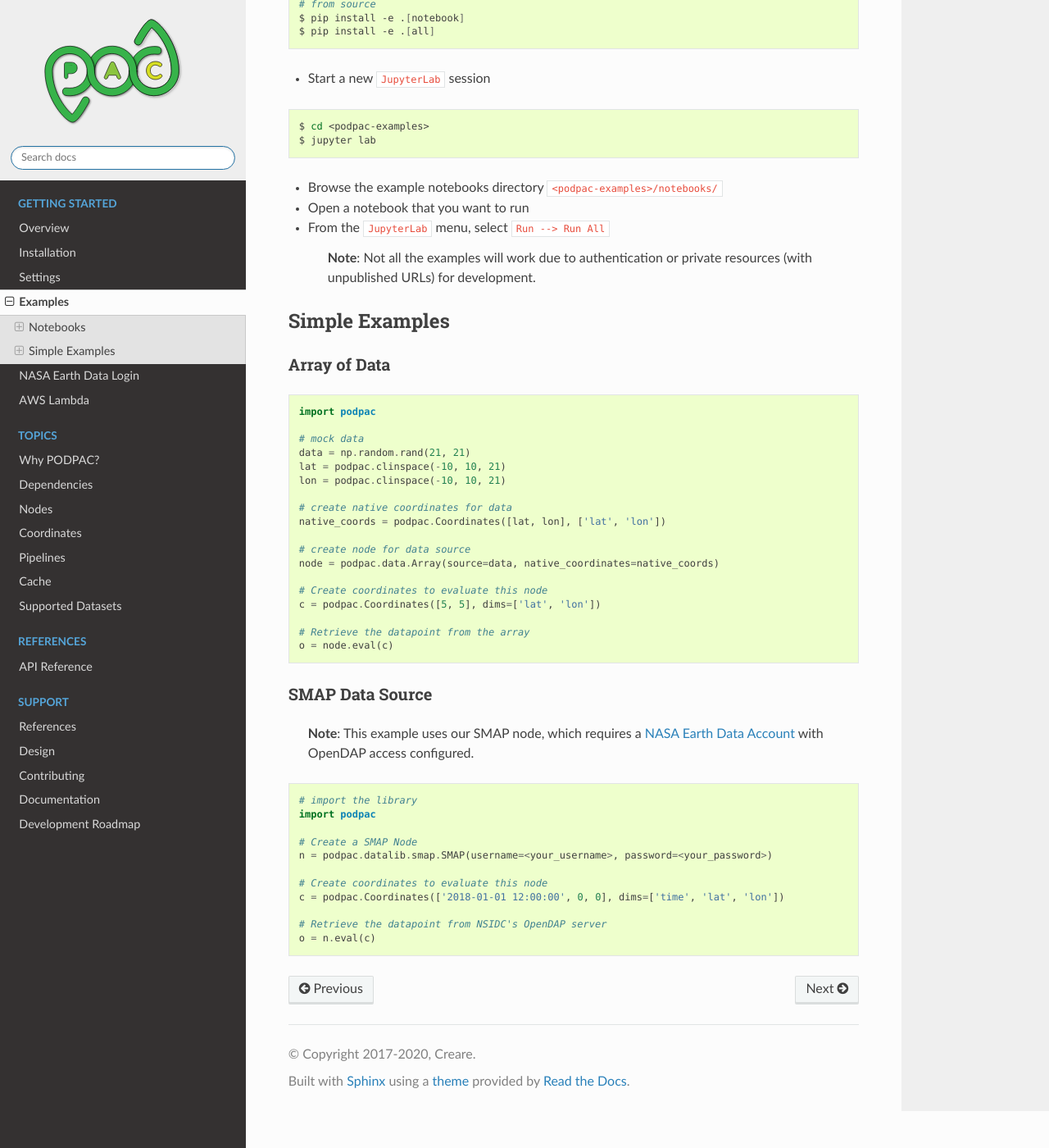
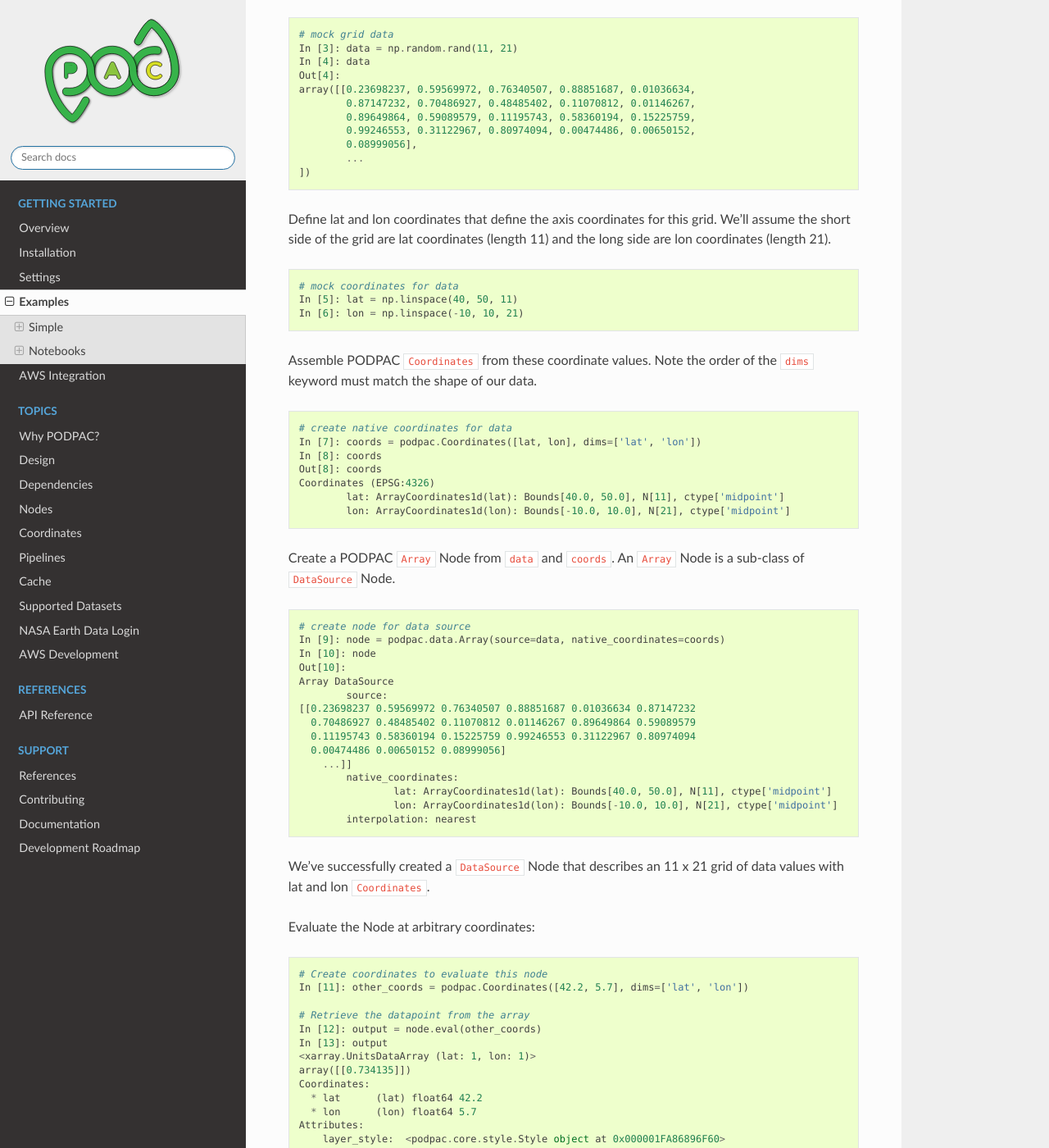
Before and after one commit to creare-com/podpac, a Sphinx documentation site: the page built from doc/source/examples.rst, in a window 1280 px wide and 1400 px high, scrolled down 852 px. Shown: the whole window at 82% size. Built offline with Sphinx 7.4.7 and the Read the Docs theme 2.0.0, drawn with Linux system fonts in a browser that asks for light colours; pages that are not in the unit, such as notebooks, are missing from menus; some of the changed text lies outside the part shown.

Commit message:
DOC: closing up for merge

```diff
--- a/doc/source/examples.rst
+++ b/doc/source/examples.rst
@@ -1,43 +1,179 @@
 Examples
 ========
 
-PODPAC examples are distributed as `example Jupyter
-notebooks <https://github.com/creare-com/podpac_examples/tree/master/notebooks>`__
-hosted in the creare-com/podpac-examples repository. Github will render
-most of these notebooks for you, showing the expected outputs.
+The documents provides examples for the core functionality of PODPAC as `Simple Tutorials <#simple>`_ and `interactive Jupyter Notebooks <#notebooks>`_.
 
-See `Supported Datasets <datasets.html>`__ for links to specific dataset
-examples in the repository.
+See `Supported Datasets <datasets.html>`_ for links to specific dataset examples in the repository.
+
+
+Simple
+------
+
+To follow along, open a Python interpreter or Jupyter notebook in the Python environment where PODPAC is installed.
+
+.. code:: bash
+
+    # activate the PODPAC environment, using anaconda
+    $ conda activate podpac
+
+    # open jupyter lab
+    $ jupyter lab
+
+    # or start a ipython interpreter
+    $ ipython
+
+
+Array of Data
+~~~~~~~~~~~~~
+
+This example builds a ``DataSource`` Node for data values located on a 11 x 21 *lat* x *lon* grid.
+
+In the Python interpreter of Jupyter notebook, import ``podpac`` and ``numpy`` as ``np``:
+
+.. code:: python
+
+    In [1]: import podpac
+    In [2]: import numpy as np
+
+
+Define a matrix (``np.ndarray``) of data values on a 11 x 21 grid using ``numpy``:
+
+.. code:: python
+
+    # mock grid data
+    In [3]: data = np.random.rand(11, 21)
+    In [4]: data
+    Out[4]:
+    array([[0.23698237, 0.59569972, 0.76340507, 0.88851687, 0.01036634,
+            0.87147232, 0.70486927, 0.48485402, 0.11070812, 0.01146267,
+            0.89649864, 0.59089579, 0.11195743, 0.58360194, 0.15225759,
+            0.99246553, 0.31122967, 0.80974094, 0.00474486, 0.00650152,
+            0.08999056],
+            ...
+    ])
+
+
+Define lat and lon coordinates that define the axis coordinates for this grid.
+We'll assume the short side of the grid are lat coordinates (length 11) and the long side are lon coordinates (length 21).
+
+.. code:: python
+
+    # mock coordinates for data
+    In [5]: lat = np.linspace(40, 50, 11)
+    In [6]: lon = np.linspace(-10, 10, 21)
+
+Assemble PODPAC ``Coordinates`` from these coordinate values.
+Note the order of the ``dims`` keyword must match the shape of our data.
+
+.. code:: python
+
+    # create native coordinates for data
+    In [7]: coords = podpac.Coordinates([lat, lon], dims=['lat', 'lon'])
+    In [8]: coords
+    Out[8]: coords
+    Coordinates (EPSG:4326)
+            lat: ArrayCoordinates1d(lat): Bounds[40.0, 50.0], N[11], ctype['midpoint']
+            lon: ArrayCoordinates1d(lon): Bounds[-10.0, 10.0], N[21], ctype['midpoint']
+
+Create a PODPAC ``Array`` Node from ``data`` and ``coords``.
+An ``Array`` Node is a sub-class of ``DataSource`` Node.
+
+.. code:: python
+
+    # create node for data source
+    In [9]: node = podpac.data.Array(source=data, native_coordinates=coords)
+    In [10]: node
+    Out[10]:
+    Array DataSource
+            source:
+    [[0.23698237 0.59569972 0.76340507 0.88851687 0.01036634 0.87147232
+      0.70486927 0.48485402 0.11070812 0.01146267 0.89649864 0.59089579
+      0.11195743 0.58360194 0.15225759 0.99246553 0.31122967 0.80974094
+      0.00474486 0.00650152 0.08999056]
+        ...]]
+            native_coordinates:
+                    lat: ArrayCoordinates1d(lat): Bounds[40.0, 50.0], N[11], ctype['midpoint']
+                    lon: ArrayCoordinates1d(lon): Bounds[-10.0, 10.0], N[21], ctype['midpoint']
+            interpolation: nearest
+
+We've successfully created a ``DataSource`` Node that describes an 11 x 21 grid of data values with lat and lon ``Coordinates``.
+
+Evaluate the Node at arbitrary coordinates:
+
+.. code:: python
+
+    # Create coordinates to evaluate this node
+    In [11]: other_coords = podpac.Coordinates([42.2, 5.7], dims=['lat', 'lon'])
+
+    # Retrieve the datapoint from the array
+    In [12]: output = node.eval(other_coords)
+    In [13]: output
+    <xarray.UnitsDataArray (lat: 1, lon: 1)>
+    array([[0.734135]])
+    Coordinates:
+      * lat      (lat) float64 42.2
+      * lon      (lon) float64 5.7
+    Attributes:
+        layer_style:  <podpac.core.style.Style object at 0x000001FA86896F60>
+        crs:          EPSG:4326
+
+
+SMAP Data Source
+~~~~~~~~~~~~~~~~
+
+**Note**: This example uses the SMAP node, which requires a `NASA
+Earth Data Account <earthdata.html>`_ with OpenDAP access
+configured.
+
+.. code:: python
+
+    # import the library
+    import podpac
+
+    # Create a SMAP Node
+    node = podpac.datalib.smap.SMAP(username=<your_username>, password=<your_password>)
+
+    # Create coordinates to evaluate this node
+    coords = podpac.Coordinates(['2018-01-01 12:00:00', 0, 0], dims=['time', 'lat', 'lon'])
+
+    # Retrieve the datapoint from NSIDC's OpenDAP server
+    output = node.eval(coords)
+
 
 `Notebooks <https://github.com/creare-com/podpac_examples/tree/master/notebooks>`__
 ---------
 
+Interactive PODPAC examples are distributed as `example Jupyter
+notebooks <https://github.com/creare-com/podpac_examples/tree/master/notebooks>`_
+hosted in the `creare-com/podpac-examples <https://github.com/creare-com/podpac_examples/>`_ repository.
+
 .. include:: example-links.inc
 
-Download Notebooks
-~~~~~~~~~~~~~~~~~~
+Download
+~~~~~~~~
+
+You can download the notebooks two ways:
 
 -  `Download zip of podpac-examples
-   repository <https://github.com/creare-com/podpac-examples/archive/master.zip>`__
+   repository <https://github.com/creare-com/podpac-examples/archive/master.zip>`_
    and unzip the repository to a folder
--  Clone the `podpac-examples
-   repository <https://github.com/creare-com/podpac_examples>`__
+-  Clone the `podpac-examples <https://github.com/creare-com/podpac_examples>`_ repository
 
 .. code:: bash
 
     $ git clone https://github.com/creare-com/podpac-examples.git
 
+
 Run Jupyterlab
 ~~~~~~~~~~~~~~
 
-If using the `provided standalone Window 10
-Installation </install.html#window-10>`__, run the
+If using the `standalone Window 10
+Installation <install.html#windows-10>`_, run the
 ``run_podpac_jupyterlab.bat`` script by double-clicking its icon.
 
 If using a different installation:
 
--  Make sure the optional ``notebook`` or ``all`` dependencies are
-   installed
+-  Make sure the optional ``notebook`` or ``all`` optional dependencies are installed
 
 .. code:: bash
 
@@ -63,51 +199,3 @@
 
     **Note**: Not all the examples will work due to authentication or
     private resources (with unpublished URLs) for development.
-
-Simple Examples
----------------
-
-Array of Data
-~~~~~~~~~~~~~
-
-.. code:: python
-
-    import podpac
-
-    # mock data
-    data = np.random.rand(21, 21)
-    lat = podpac.clinspace(-10, 10, 21)
-    lon = podpac.clinspace(-10, 10, 21)
-
-    # create native coordinates for data
-    native_coords = podpac.Coordinates([lat, lon], ['lat', 'lon'])
-
-    # create node for data source
-    node = podpac.data.Array(source=data, native_coordinates=native_coords)
-
-    # Create coordinates to evaluate this node
-    c = podpac.Coordinates([5, 5], dims=['lat', 'lon'])
-
-    # Retrieve the datapoint from the array
-    o = node.eval(c)
-
-SMAP Data Source
-~~~~~~~~~~~~~~~~
-
-    **Note**: This example uses our SMAP node, which requires a `NASA
-    Earth Data Account <user/earthdata>`__ with OpenDAP access
-    configured.
-
-.. code:: python
-
-    # import the library
-    import podpac
-
-    # Create a SMAP Node
-    n = podpac.datalib.smap.SMAP(username=<your_username>, password=<your_password>)
-
-    # Create coordinates to evaluate this node
-    c = podpac.Coordinates(['2018-01-01 12:00:00', 0, 0], dims=['time', 'lat', 'lon'])
-
-    # Retrieve the datapoint from NSIDC's OpenDAP server
-    o = n.eval(c)
```
Also changed, not shown: doc/source/aws-development.md (added, +27 -0 lines), doc/source/aws.md (+3 -27 lines), doc/source/index.rst (+5 -2 lines), doc/source/settings.md (+4 -1 lines).
